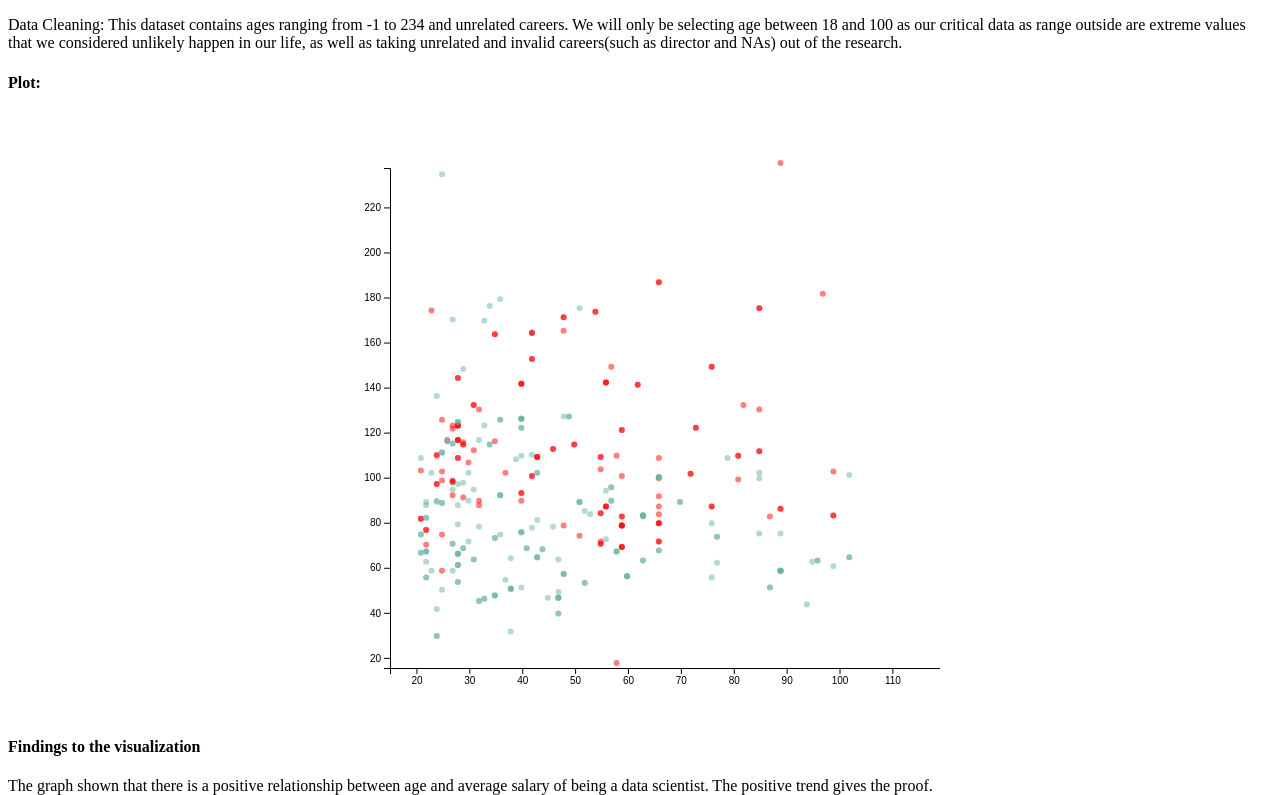
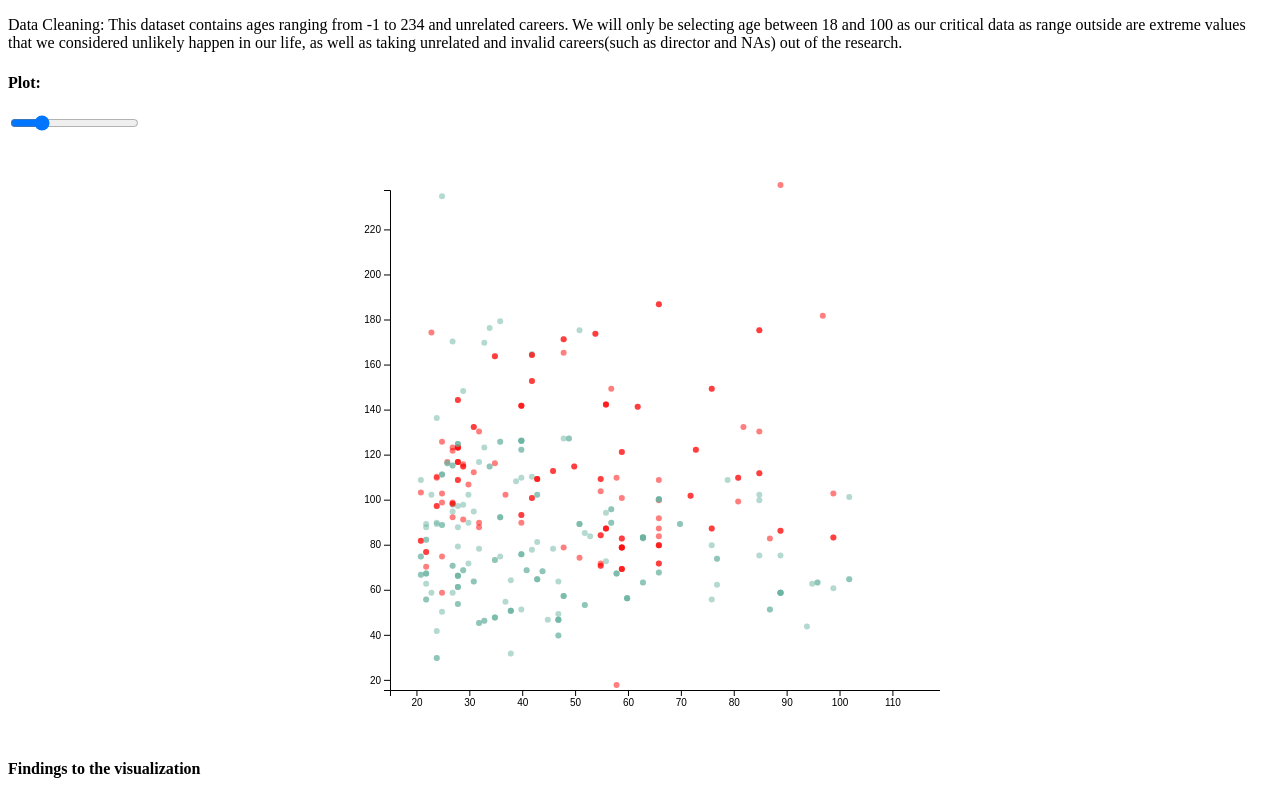
Before and after one commit to Janeiii/DSC_106_Data-Scientist-Data-Analysis, a plain HTML site: page index.html in a window 1280 px wide. Shown: the part 1478-2273 px from the top of the page. Drawn offline with nearby package versions, Linux system fonts and the light colour scheme.

Commit message:
Updated button

```diff
--- a/app.js
+++ b/app.js
@@ -28,7 +28,6 @@ var question1=function(filePath){
 
         var myGroups = d3.map(new_data, function(d){return d.Job_title;}).filter(unique).sort((a, b) => d3.descending(a.Job_title, b.Job_title))
 
-        console.log(myGroups)
         var myColor = d3.scaleOrdinal().domain(myGroups)
             .range(["red", "blue", "green", "gold", "darkgreen", "pink", "brown", "slateblue"])
 
@@ -49,6 +48,8 @@ var question1=function(filePath){
             .domain([d3.min(new_data, function(d){ return d.Average_salary;}),
                 d3.max(new_data, function(d){ return d.Average_salary;})])
             .range([svgheight-padding, padding]);
+
+
 
         var highlight = function(e,d){
             selected_title = d.Job_title
@@ -74,7 +75,7 @@ var question1=function(filePath){
                 .attr("r", 5 )
         }
 
-        svg.append('g')
+        var gScatter = svg.append('g')
             .selectAll("dot")
             .data(new_data).enter().append("circle")
             .attr("class", function (d) { return "dot " + d.Job_title } )
@@ -94,6 +95,11 @@ var question1=function(filePath){
             })
             .on("mouseover", highlight)
             .on("mouseleave", doNotHighlight )
+
+        function changeSize(size) {
+            gScatter
+                .attr('r',size)
+        }
         /*
         svg.selectAll("text")
             .data(new_data).enter().append("text")
@@ -105,7 +111,6 @@ var question1=function(filePath){
             })
             .text(function(d){ return "Age: "+  d.Age + " " + "Salary: " + d.Average_salary;})
             .attr("font-size", 8);
-
 
          */
         var xAxis = d3.axisBottom().scale(xScale);
@@ -120,6 +125,9 @@ var question1=function(filePath){
             .attr("class", "yAxis")
             .attr("transform", "translate(50,5)")
 
+        d3.select("#mySlider").on("change", function(d){
+            changeSize(this.value)
+        })
     });
 
 
--- a/index.html
+++ b/index.html
@@ -40,7 +40,10 @@
         <div id="q1">
         </div>
         <h4>Plot:</h4>
-            <div id="q1_plot" class="center_plot">
+        <div id = "slider" class = "section">
+            <input type="range" name="mySlider" id=mySlider min="2" max="40" value="10">
+        </div>
+    <div id="q1_plot" class="center_plot">
         </div>
             <h4>Findings to the visualization</h4> The graph shown that there is a positive relationship between age and average salary of being a data scientist. The positive trend gives the proof. <br>
             In addition, we also observed that data scientists have a higher mean salary on average comparing to the other related field, such as data engineers, data modeler, and analysts.
```
